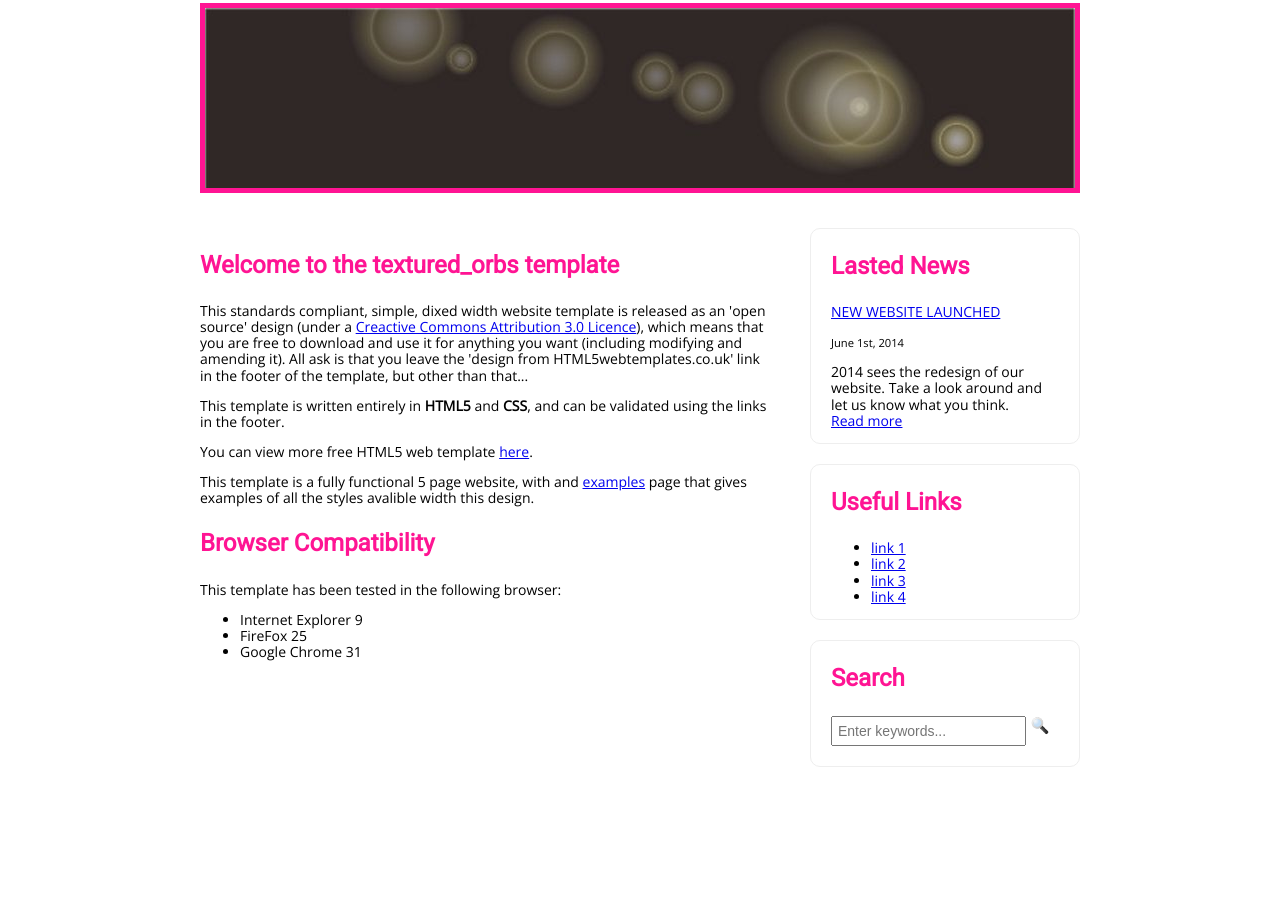
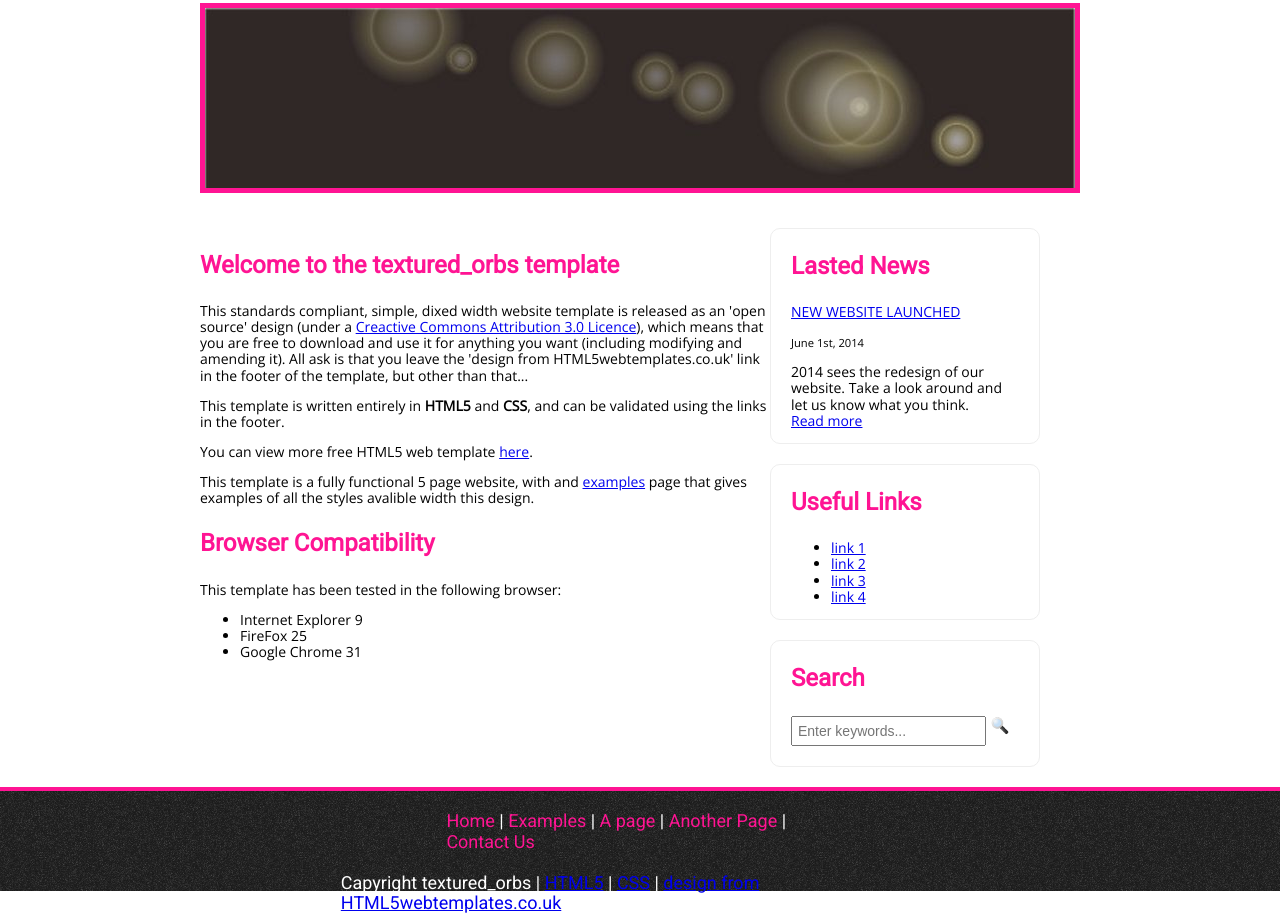
Before and after one commit to luisnicg/proyecto_itver, a plain HTML site: page grardov/index.html in a window 1280 px wide. Shown: the part 239-1153 px from the top of the page. Before the commit the page ends 1026 px from the top, so only its background shows below. Drawn offline with nearby package versions, Linux system fonts and the light colour scheme.

Commit message:
Add footer in website

```diff
--- a/grardov/css/master.css
+++ b/grardov/css/master.css
@@ -106,7 +106,7 @@ section p{
 /* --- Aside --- */
 aside{
   width: 270px;
-  float: right;
+  float: left;
   border-left: 50px;
   font-family: 'Open Sans', sans-serif;
   font-size: 14px
@@ -137,3 +137,30 @@ aside p{
 
 .aside-square img{ width: 20px;}
 /* --- Aside --- */
+
+footer{
+  background-image: url('../img/pattern.png');
+  border-top: 4px solid deeppink;
+  height: 100px;
+  clear: both;
+}
+
+footer ul{
+  list-style-type: none;
+  margin: 0;
+  padding: 0;
+  overflow: hidden;
+  font-family: 'Roboto', sans-serif;
+  font-size: 18px;
+  color: white;
+}
+
+footer li{display: inline;}
+
+.footer-items{padding: 20px 0px; margin: 0 28%;}
+.footer-items-two{margin: 0 16%;}
+
+footer .footer-items li a{
+  color: deeppink;
+  text-decoration: none;
+}
--- a/grardov/index.html
+++ b/grardov/index.html
@@ -120,5 +120,26 @@
     <!-- End aside -->
   </div>
 
+  <footer>
+    <div class="wrapper">
+      <ul>
+        <div class="footer-items">
+          <li><a href="#">Home</a> |</li>
+          <li><a href="#">Examples</a> |</li>
+          <li><a href="#">A page</a> |</li>
+          <li><a href="#">Another Page</a> |</li>
+          <li><a href="#">Contact Us</a></li>
+        </div>
+      </ul>
+      <ul>
+        <div class="footer-items-two">
+          <li>Capyright textured_orbs |</li>
+          <li><a href="#">HTML5</a> |</li>
+          <li><a href="#">CSS</a> |</li>
+          <li><a href="#">design from HTML5webtemplates.co.uk</a></li>
+        </div>
+      </ul>
+    </div>
+  </footer>
 </body>
 </html>
```
